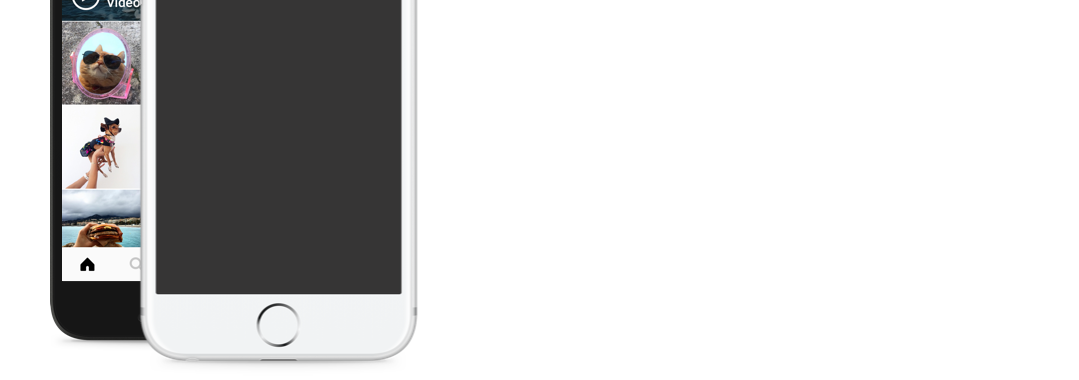
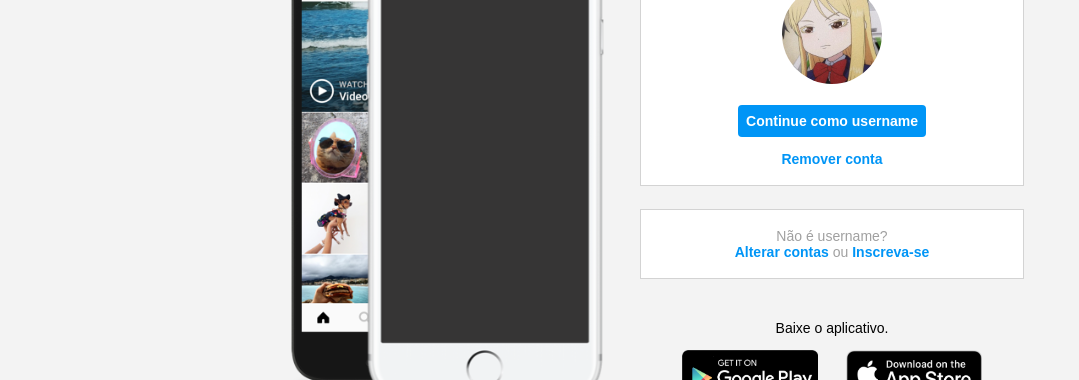
Before and after one commit to ciel-almeida/insta-homepage, a plain HTML site: page index.html in a window 1280 px wide. Shown: the part 244-624 px from the top of the page, without its empty margins (0-1079 px from the left). Drawn offline with Linux system fonts and the light colour scheme.

Commit message:
Projeto finalizado

```diff
--- a/index.html
+++ b/index.html
@@ -4,6 +4,7 @@
     <meta charset="UTF-8">
     <meta http-equiv="X-UA-Compatible" content="IE=edge">
     <meta name="viewport" content="width=device-width, initial-scale=1.0">
+    <link rel="stylesheet" href="style.css">
     <title>Document</title>
 </head>
 <body>
@@ -12,7 +13,7 @@
         <div class="smartphone">
             <img src="imgs/smartphone.png" alt="" class="smartphone__img">
         </div>
-
+        <div class="insta-continue">
             <div class="group">
                 <img src="imgs/instagram-logo.png" alt="logo do instagram" class="insta-logo">
                 <div class="profile-photo">
@@ -23,22 +24,23 @@
             </div>
 
             <div class="group">
-            <p class="not-account">Não é username</p>
+                <p class="not-account">Não é username?</p>
                 <p class="not-account">
-                <span class="link-blue">Alterar contas</span>
+                    <a class="link-blue" href="#">Alterar contas</a>
                     ou
-                <span class="link-blue">Inscreva-se</span>
+                    <a class="link-blue" href="#">Inscreva-se</a>
                 </p>
             </div>
 
             <div class="get-app">
                 <p class="get-app__text">Baixe o aplicativo.</p>
                 <div class="get-app__container">
-                <a href="" class="get-app__playstore"></a>
-                <a href="" class="get-app__applestore"></a>
+                    <a href="#" class="get-app__playstore"></a>
+                    <a href="#" class="get-app__applestore"></a>
+                </div>
+            </div>
         </div>
     </div>
 
-    </div>
 </body>
 </html>
--- a/style.css
+++ b/style.css
@@ -0,0 +1,159 @@
+* {
+    padding: 0;
+    margin: 0;
+    box-sizing: border-box;
+    font-family: sans-serif;
+    font-size: 14px;
+    text-decoration: none;
+}
+img {
+    width: 100%;
+}
+.insta-logo {
+    max-width: 160px;
+}
+body {
+    width: 100%;
+    min-height: 100vh;
+    background-color: rgb(243, 243, 243);
+    display: flex;
+    justify-content: center;
+}
+
+.container {
+    display: flex;
+    align-items: center;
+    justify-content: start;
+    width: 60%;
+    height: 100vh;
+}
+.smartphone {
+    display: flex;
+    align-items: center;
+    justify-content: center;
+    width: 50%;
+    min-height: 34rem;
+}
+
+.profile-photo {
+    max-width: 100px;
+    display: flex;
+    justify-content: center;
+    align-items: center;
+}
+
+.profile-photo__img {
+    overflow: hidden;
+    border-radius: 50%;
+}
+
+.insta-continue {
+    display: flex;
+    flex-direction: column;
+    align-items: center;
+    justify-content: space-evenly;
+    width: 50%;
+    min-height: 42rem;
+}
+
+.group {
+    display: flex;
+    flex-direction: column;
+    align-items: center;
+    justify-content: space-between;
+    background-color: #ffffff;
+    width: 100%;
+    padding: 1.3rem 0;
+    border: 1px solid lightgrey;
+}
+
+.group:nth-child(1) {
+    min-height: 19rem;
+}
+
+.insta-login {
+    background-color: #0095f6;
+    color: white;
+    font-weight: 700;
+    padding: 8px;
+    border-radius: 4px;
+    margin-top: 1.5rem;
+}
+.insta-remove {
+    color: #0095f6;
+    margin-top: 1rem;
+    font-weight: 700;
+}
+
+.not-account {
+    color: rgb(160, 160, 160);
+}
+
+.link-blue {
+    color: #0095f6;
+    font-weight: 700;
+}
+
+.get-app {
+    display: flex;
+    flex-direction: column;
+    justify-content: center;
+    align-items: center;
+    width: 100%;
+    padding: 1.3rem 0;
+}
+
+.get-app__container {
+    width: 100%;
+    display: flex;
+    justify-content: space-evenly;
+    align-items: center;
+    padding: 1rem;
+}
+
+.get-app__playstore, .get-app__applestore {
+    height: 3.25rem;
+    width: 9.7rem;
+    background-size: cover;
+}
+
+.get-app__playstore {
+    background-image: url('imgs/google-play.png');
+}
+
+.get-app__applestore {
+    background-image: url('imgs/app-store.png');
+}
+
+@media (max-width: 1024px) {
+    .container {
+        width: 90%;
+    }
+}
+
+@media (max-width: 780px) {
+    .smartphone {
+        display: none;
+    }
+    .container {
+        width: 80%;
+    }
+    .insta-continue {
+        width: 100%;
+    }
+}
+
+@media (max-width: 400px) {
+    .container {
+        width: 100%;
+    }
+    .insta-continue {
+        width: 100%;
+    }
+    .group {
+        border: none;
+    }
+    .container {
+        background-color: white;
+    }
+}
```
Lines whose indentation alone changed are shown as unchanged.
